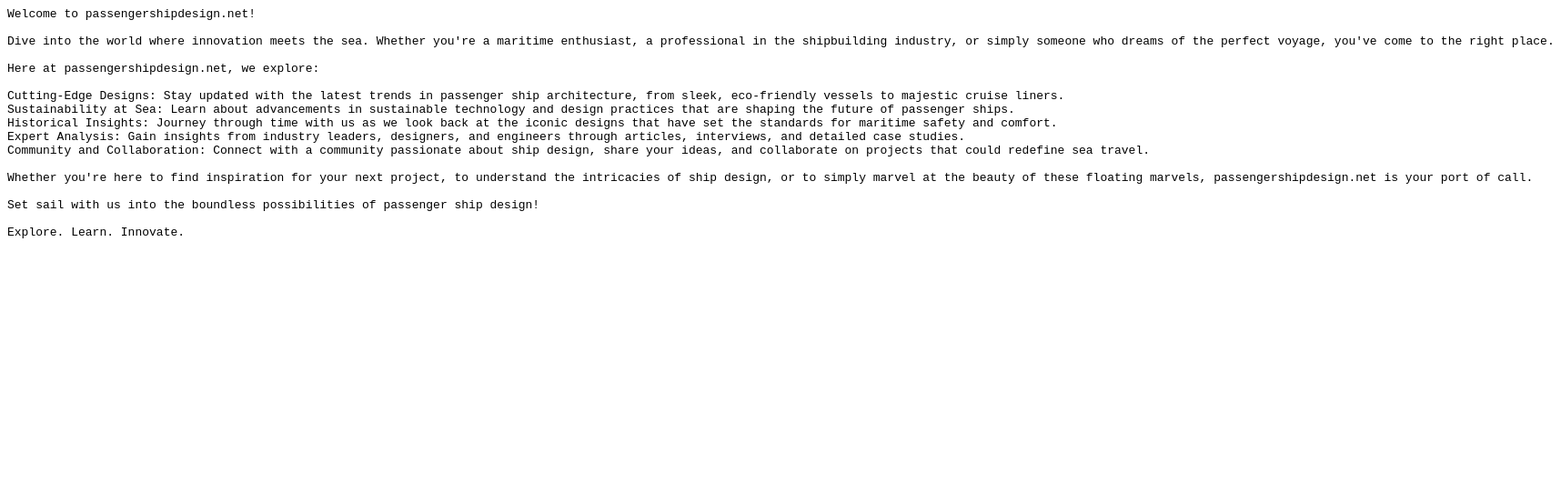
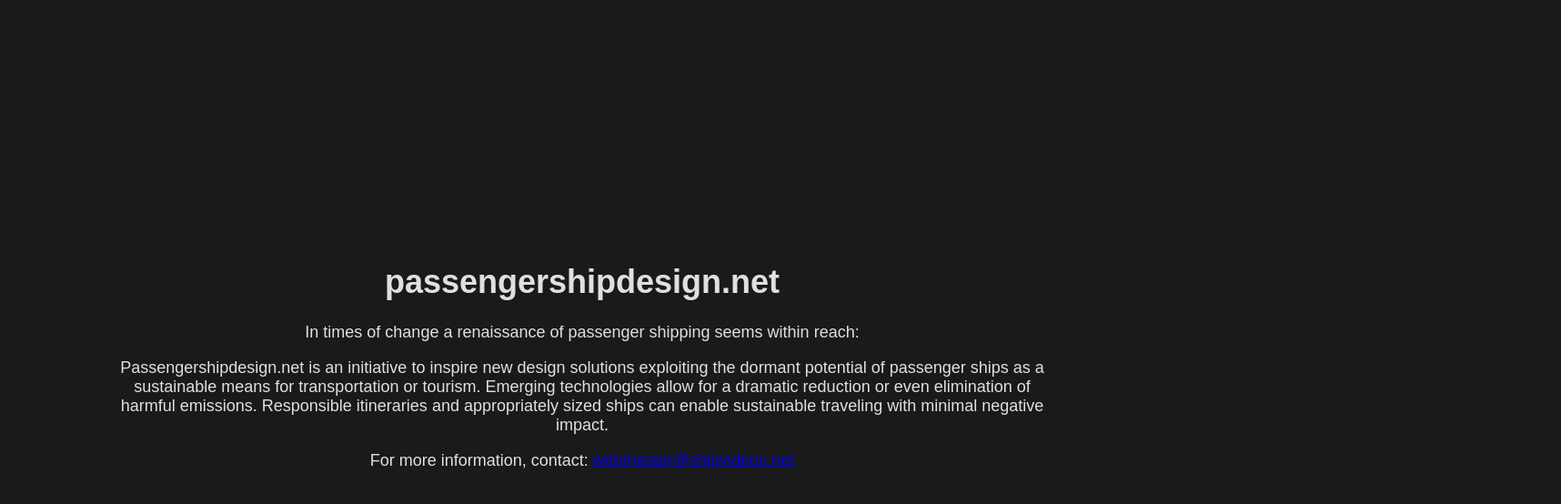
Before and after one commit to ShipVideos/passengershipdesign_net, a plain HTML site: page index.html in a window 1280 px wide. Shown: the whole page at 91% size, 1716 px wide, since content can reach past the window. Drawn offline with Linux system fonts and the light colour scheme.

Commit message:
update text

```diff
--- a/index.html
+++ b/index.html
@@ -1,26 +1,37 @@
-<html>
-    <head>
-        <title>passengershipdesign.net</title>
-    </head>
-    <body>
-        <pre>
-Welcome to passengershipdesign.net!
+<!DOCTYPE html>
+<html lang="en">
+<head>
+    <meta charset="UTF-8">
+    <meta name="viewport" content="width=device-width, initial-scale=1.0">
+    <title>Passengershipdesign.net</title>
+    <style>
+        body {
+            background-color: #1a1a1a;
+            color: #e0e0e0;
+            font-family: Arial, sans-serif;
+            display: flex;
+            justify-content: center;
+            align-items: center;
+            height: 100vh;
+            margin: 0;
+            font-size: 18px; /* Medium-large text size */
+            text-align: center;
+        }
 
-Dive into the world where innovation meets the sea. Whether you're a maritime enthusiast, a professional in the shipbuilding industry, or simply someone who dreams of the perfect voyage, you've come to the right place.
-
-Here at passengershipdesign.net, we explore:
-
-Cutting-Edge Designs: Stay updated with the latest trends in passenger ship architecture, from sleek, eco-friendly vessels to majestic cruise liners.
-Sustainability at Sea: Learn about advancements in sustainable technology and design practices that are shaping the future of passenger ships.
-Historical Insights: Journey through time with us as we look back at the iconic designs that have set the standards for maritime safety and comfort.
-Expert Analysis: Gain insights from industry leaders, designers, and engineers through articles, interviews, and detailed case studies.
-Community and Collaboration: Connect with a community passionate about ship design, share your ideas, and collaborate on projects that could redefine sea travel.
-
-Whether you're here to find inspiration for your next project, to understand the intricacies of ship design, or to simply marvel at the beauty of these floating marvels, passengershipdesign.net is your port of call.
-
-Set sail with us into the boundless possibilities of passenger ship design!
-
-Explore. Learn. Innovate.
-        </pre>
-    </body>
+        .content {
+            max-width: 80%;
+        }
+    </style>
+</head>
+<body>
+    <div class="content">
+        <h1>passengershipdesign.net</h1>
+        <p>In times of change a renaissance of passenger shipping seems within reach:</p>
+        <p>Passengershipdesign.net is an initiative to inspire new design solutions exploiting the dormant
+        potential of passenger ships as a sustainable means for transportation or tourism. Emerging
+        technologies allow for a dramatic reduction or even elimination of harmful emissions. Responsible
+        itineraries and appropriately sized ships can enable sustainable traveling with minimal negative impact.</p>
+        <p>For more information, contact: <a href="mailto:webmaster@shipvideos.net">webmaster@shipvideos.net</a></p>
+    </div>
+</body>
 </html>
```
